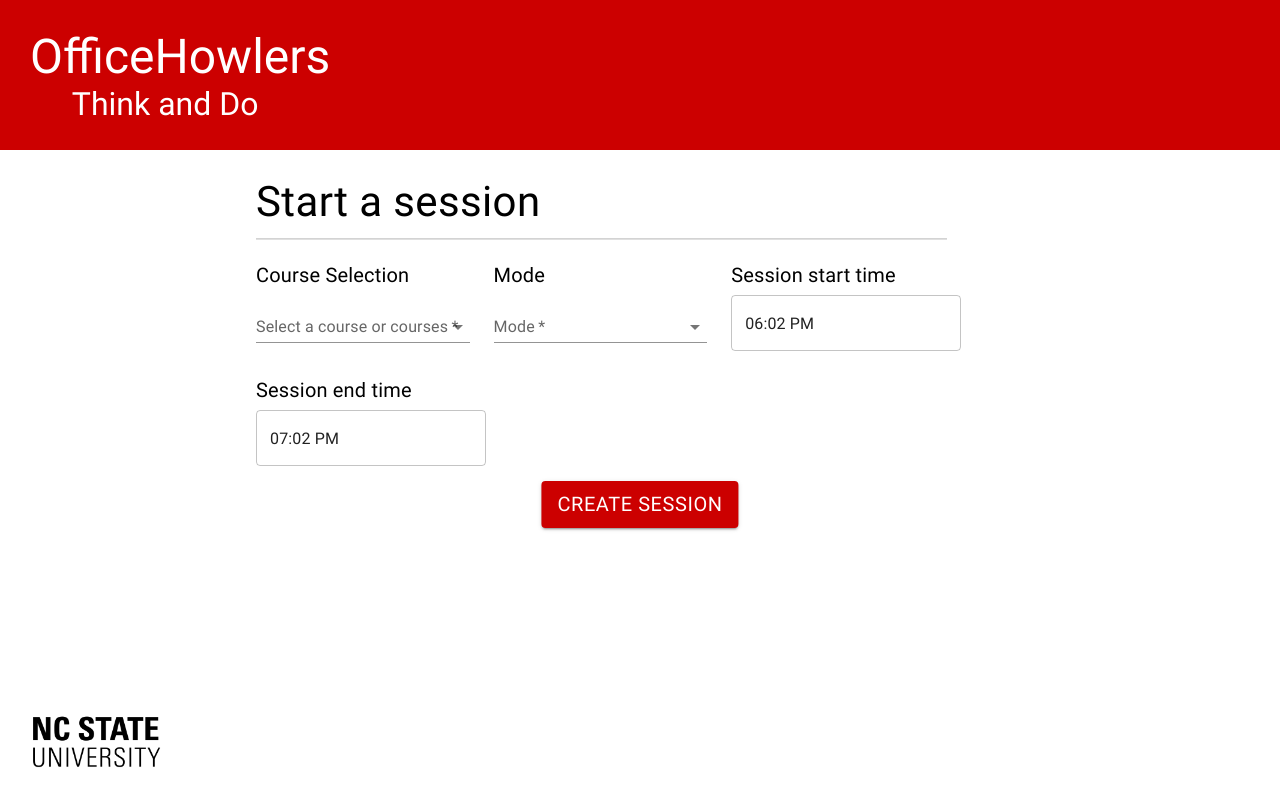
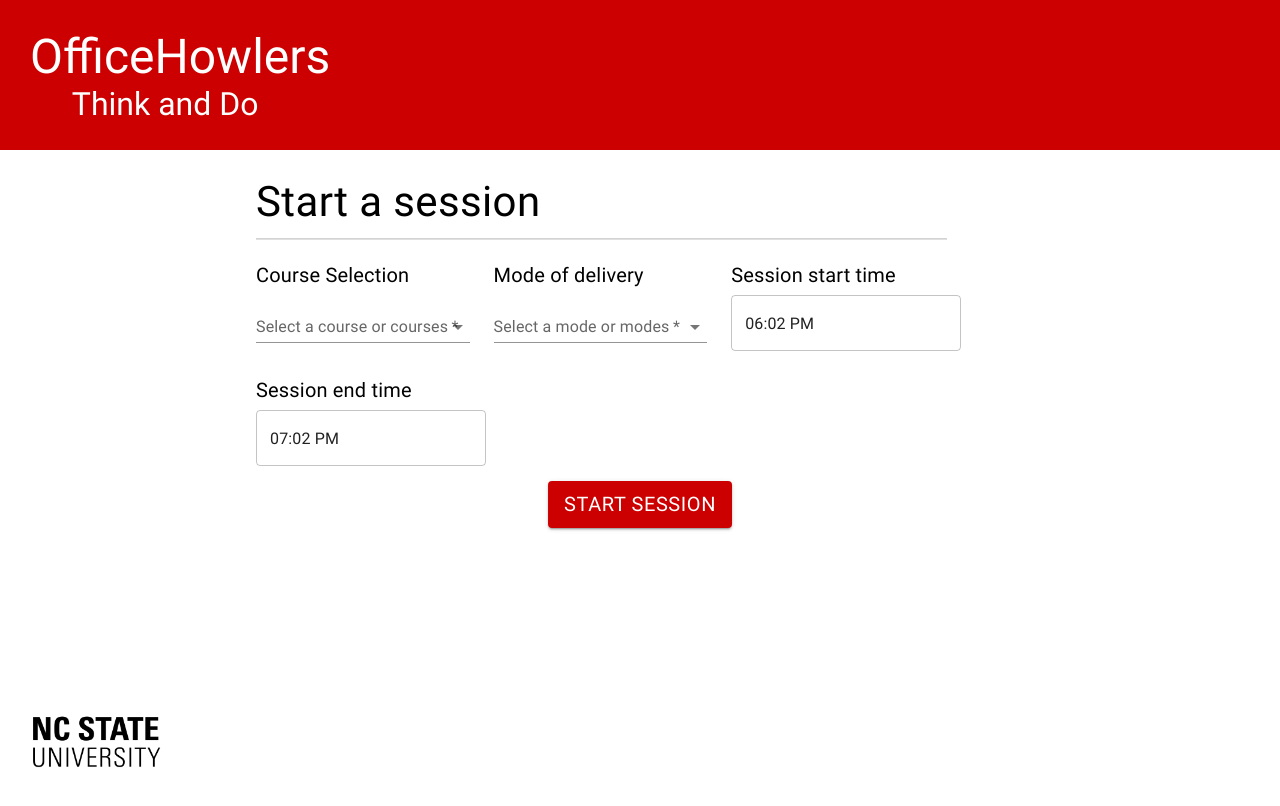
Before and after one commit to lgjenqui/CSC492-OfficeHowlers, a React (Vite) app in the folder OfficeHowlers/: page /instructor/startSession in a window 1280 px wide. Shown: the top 806 px of the page. Built offline with nearby package versions, Linux system fonts and the light colour scheme; no server answers.

Commit message:
A couple more aesthetic changes, changed mode to modes

```diff
--- a/OfficeHowlers/src/components/startSession/StartSession.tsx
+++ b/OfficeHowlers/src/components/startSession/StartSession.tsx
@@ -11,7 +11,7 @@
 interface Props {
   onStartSession: (
     courses: Course[],
-    mode: string | null,
+    modes: string[],
     startTime: Dayjs | null,
     endTime: Dayjs | null
   ) => void;
@@ -19,7 +19,7 @@
 
 const StartSession = ({ onStartSession }: Props) => {
   const [courses, setCourses] = useState<Course[]>([]);
-  const [mode, setMode] = useState<string | null>("");
+  const [modes, setModes] = useState<string[]>([]);
   const [selectedCourses, setSelectedCourses] = useState<any>([]);
   const [startTime, setStartTime] = React.useState<Dayjs | null>(
     dayjs().add(0, "hour")
@@ -28,6 +28,8 @@
     dayjs().add(1, "hour")
   );
 
+  // Grab the courses for this instructor
+  // NOTE - this is grabbing ALL system courses for now
   useEffect(() => {
     let res = getCourses();
     res.then((value) => {
@@ -86,17 +88,25 @@
           />
         </Grid>
         <Grid sx={{ width: "30%" }} item>
-          <Typography sx={{ fontSize: 20, mb: "5px" }}>Mode</Typography>
+          <Typography sx={{ fontSize: 20, mb: "5px" }}>
+            Mode of delivery
+          </Typography>
           <Autocomplete
             sx={{ minWidth: "100%" }}
+            multiple
             id="tags-standard"
             options={["In Person", "Zoom"]}
-            value={mode}
+            value={modes}
             onChange={(event, newValue) => {
-              setMode(newValue);
+              setModes(newValue);
             }}
             renderInput={(params) => (
-              <TextField required {...params} variant="standard" label="Mode" />
+              <TextField
+                required
+                {...params}
+                variant="standard"
+                label="Select a mode or modes"
+              />
             )}
           />
         </Grid>
@@ -135,10 +145,10 @@
         }}
         variant="contained"
         onClick={() =>
-          onStartSession(selectedCourses, mode, startTime, endTime)
+          onStartSession(selectedCourses, modes, startTime, endTime)
         }
       >
-        Create session
+        Start session
       </Button>
     </Box>
   );
```
